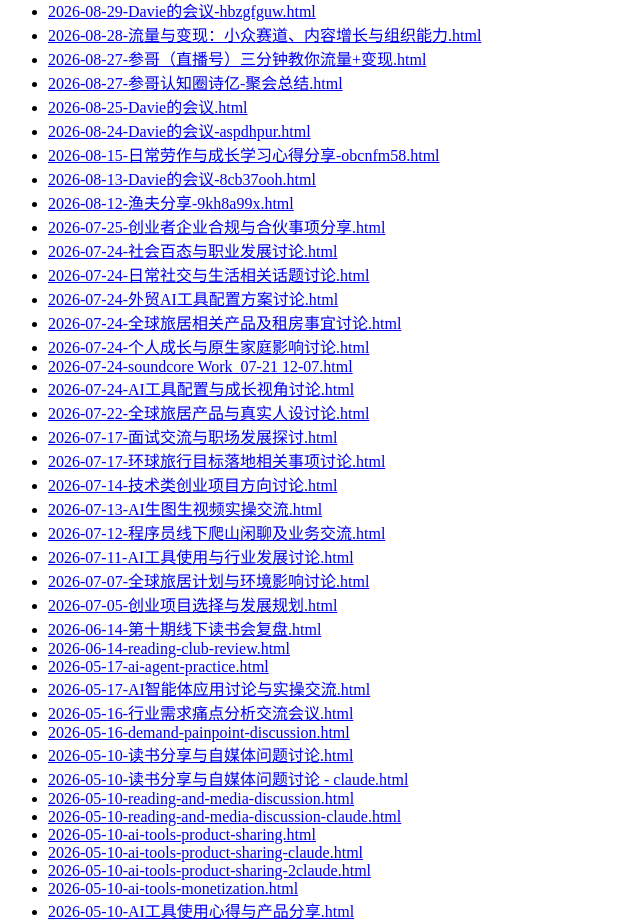
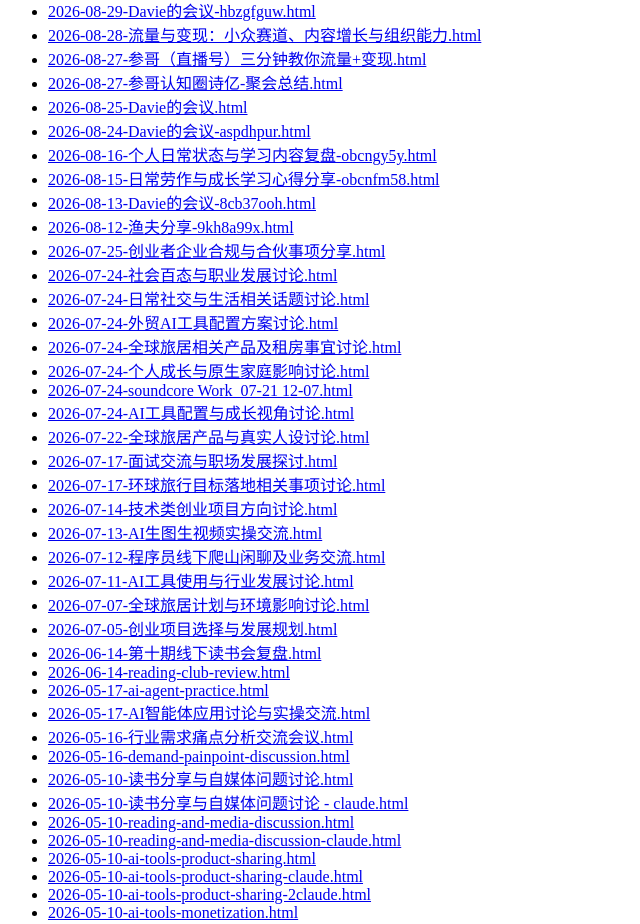
Before and after one commit to liangzai4322/daily-review-cards, a plain HTML site: page docs/meetings/index.html in a window 1280 px wide. Shown: the part 835-1759 px from the top of the page, without its empty margins (0-640 px from the left). Drawn offline with Linux system fonts and the light colour scheme.

Commit message:
Update card index

```diff
--- a/docs/meetings/index.html
+++ b/docs/meetings/index.html
@@ -46,6 +46,7 @@
       <li><a href="2026-08-27-参哥认知圈诗亿-聚会总结.html">2026-08-27-参哥认知圈诗亿-聚会总结.html</a></li>
       <li><a href="2026-08-25-Davie的会议.html">2026-08-25-Davie的会议.html</a></li>
       <li><a href="2026-08-24-Davie的会议-aspdhpur.html">2026-08-24-Davie的会议-aspdhpur.html</a></li>
+      <li><a href="2026-08-16-个人日常状态与学习内容复盘-obcngy5y.html">2026-08-16-个人日常状态与学习内容复盘-obcngy5y.html</a></li>
       <li><a href="2026-08-15-日常劳作与成长学习心得分享-obcnfm58.html">2026-08-15-日常劳作与成长学习心得分享-obcnfm58.html</a></li>
       <li><a href="2026-08-13-Davie的会议-8cb37ooh.html">2026-08-13-Davie的会议-8cb37ooh.html</a></li>
       <li><a href="2026-08-12-渔夫分享-9kh8a99x.html">2026-08-12-渔夫分享-9kh8a99x.html</a></li>
```
